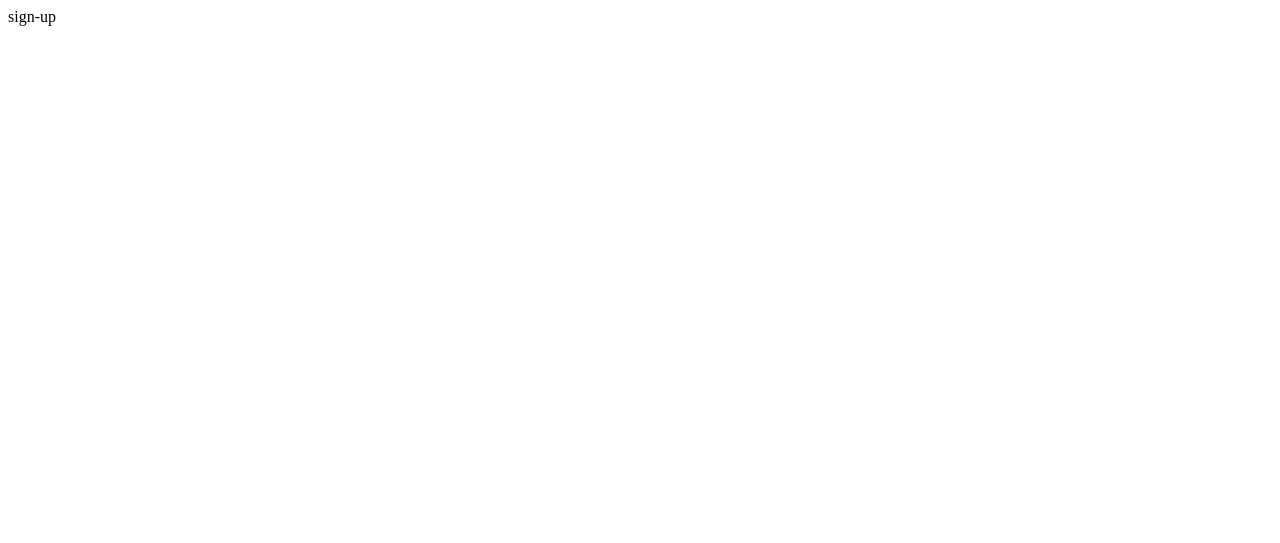
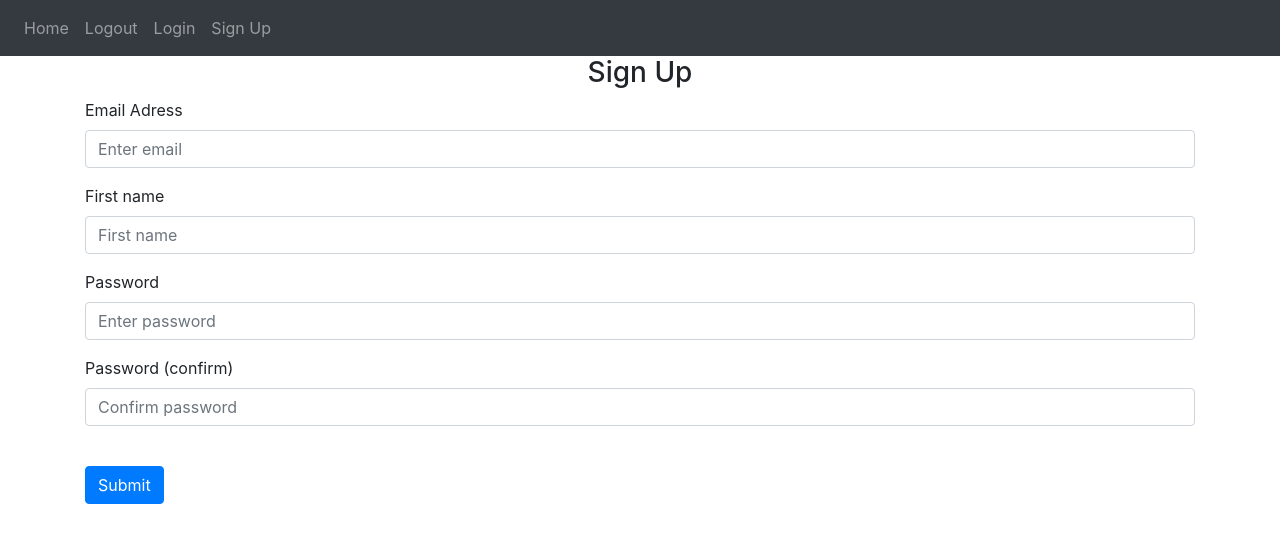
Before and after one commit to Joe-0009/7Rayfi, a Flask app: page /sign-up in a window 1280 px wide. Before the commit the part shown is almost empty. Shown: the top 543 px of the page. Run offline with Flask 3, Linux system fonts and the light colour scheme; some libraries are stand-ins or nearby versions.

Commit message:
login and sing up html

```diff
--- a/website/auth.py
+++ b/website/auth.py
@@ -1,16 +1,16 @@
-from flask import Blueprint
+from flask import Blueprint, render_template
 
 
 auth = Blueprint('auth', __name__)
 
 @auth.route('/login')
 def login():
-    return "<p>login</p>"
+    return render_template("login.html")
 
 @auth.route('/logout')
 def logout():
-    return "<p>logout</p>"
+    return render_template("logout.html")
 
 @auth.route('/sign-up')
 def sign_up():
-    return "<p>sign-up</p>"
+    return render_template("sign_up.html")
--- a/website/templates/base.html
+++ b/website/templates/base.html
@@ -9,23 +9,32 @@
     integrity="sha384-Vkoo8x4CGsO3+Hhxv8T/Q5PaXtkKtu6ug5TOeNV6gBiFeWPGFN9MuhOf23Q9Ifjh" crossorigin="anonymous" />
   <link rel="stylesheet" href="https://stackpath.bootstrapcdn.com/font-awesome/4.7.0/css/font-awesome.min.css"
     crossorigin="anonymous" />
-  <title>{% block title %}Home{ %endblock %}</title>
+  <title>{% block title %}Home{% endblock %}</title>
 </head>
 
 <body>
   <nav class="navbar navbar-expand-lg navbar-dark bg-dark">
-    <button class="navbar-toggle" type="button" data-toggle="collapse" data-target="#navbar">
-      <span class="nav"></span>
+    <button
+      class="navbar-toggler"
+      type="button"
+      data-toggle="collapse"
+      data-target="#navbar"
+    >
+      <span class="navbar-toggler-icon"></span>
     </button>
     <div class="collapse navbar-collapse" id="navbar">
       <div class="navbar-nav">
-        <a class="nav-item nav-link" id="login" href="/login">login</a>
-        <a class="nav-item nav-link" id="logout" href="/logout">logout</a>
-        <a class="nav-item nav-link" id="signUp" href="/sign-up">sign-up</a>
-        <a class="nav-item nav-link" id="home" href="/home">home</a>
+        <a class="nav-item nav-link" id="home" href="/">Home</a>
+        <a class="nav-item nav-link" id="logout" href="/logout">Logout</a>
+        <a class="nav-item nav-link" id="login" href="/login">Login</a>
+        <a class="nav-item nav-link" id="signUp" href="/sign-up">Sign Up</a>
       </div>
     </div>
   </nav>
+  <div class="container">
+    {% block content %}
+    {% endblock %}
+  </div>
   <script src="https://code.jquery.com/jquery-3.2.1.slim.min.js"
     integrity="sha384-KJ3o2DKtIkvYIK3UENzmM7KCkRr/rE9/Qpg6aAZGJwFDMVNA/GpGFF93hXpG5KkN"
     crossorigin="anonymous"></script>
@@ -35,6 +44,10 @@
   <script src="https://maxcdn.bootstrapcdn.com/bootstrap/4.0.0/js/bootstrap.min.js"
     integrity="sha384-JZR6Spejh4U02d8jOt6vLEHfe/JQGiRRSQQxSfFWpi1MquVdAyjUar5+76PVCmYl"
     crossorigin="anonymous"></script>
+    <script
+      type="text/javascript"
+      src="{{ url_for('static', filename='index.js') }}"
+    ></script>
 </body>
 
 </html>
--- a/website/templates/home.html
+++ b/website/templates/home.html
@@ -1 +1,5 @@
-{% extends "base.html" %} {% block title %}changed{% endblock %endblock}
+{% extends "base.html" %} {% block title %}Home{% endblock %}
+
+{% block content %}
+<h1> this is home page </h1>
+{% endblock %}
--- /dev/null
+++ b/website/templates/logout.html
@@ -0,0 +1,5 @@
+{% extends "base.html" %} {% block title %}Logout{% endblock %}
+
+{% block content %}
+<h1> this is Logout page </h1>
+{% endblock %}
--- /dev/null
+++ b/website/templates/sign_up.html
@@ -0,0 +1,49 @@
+{% extends "base.html" %} {% block title %}sign up{% endblock %}
+
+{% block content %}
+<form method="POST">
+    <h3 align="center">Sign Up</h3>
+    <div class="form-group">
+        <label for="email">Email Adress</label>
+        <input
+            type="email"
+            class="form-control"
+            id="email"
+            name="email"
+            placeholder="Enter email"
+        />
+    </div>
+    <div class="form-group">
+        <label for="firstName">First name</label>
+        <input
+            type="text"
+            class="form-control"
+            id="firstName"
+            name="firstName"
+            placeholder="First name"
+        />
+    </div>
+    <div class="form-group">
+        <label for="password1">Password</label>
+        <input
+            type="password"
+            class="form-control"
+            id="password1"
+            name="password1"
+            placeholder="Enter password"
+        />
+    </div>
+    <div class="form-group">
+        <label for="password2">Password (confirm)</label>
+        <input
+            type="password"
+            class="form-control"
+            id="password2"
+            name="password2"
+            placeholder="Confirm password"
+        />
+    </div>
+    <br />
+    <button type="submit" class="btn btn-primary">Submit</button>
+</form>
+{% endblock %}
```
Also changed, not shown: website/templates/login.html (added, +29 -0 lines).
